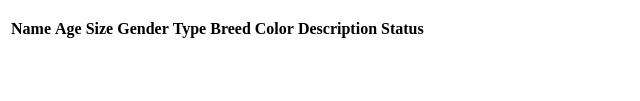
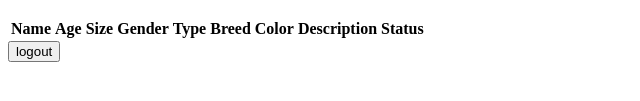
Before and after one commit to guiachavez/Integrated-project, a plain HTML site: page main/profile.html in a window 1280 px wide. Shown: the part 537-638 px from the top of the page, without its empty margins (0-640 px from the left). Drawn offline with nearby package versions, Linux system fonts and the light colour scheme; no server answers.

Commit message:
add logout button

```diff
--- a/main/profile.html
+++ b/main/profile.html
@@ -72,6 +72,7 @@
             </tbody>
         </table>
 
+        <button type="submit" class="logout">logout</button>
 
         <script type="module" src="./../assets/js/profile.js" defer></script>
     </body>
```
